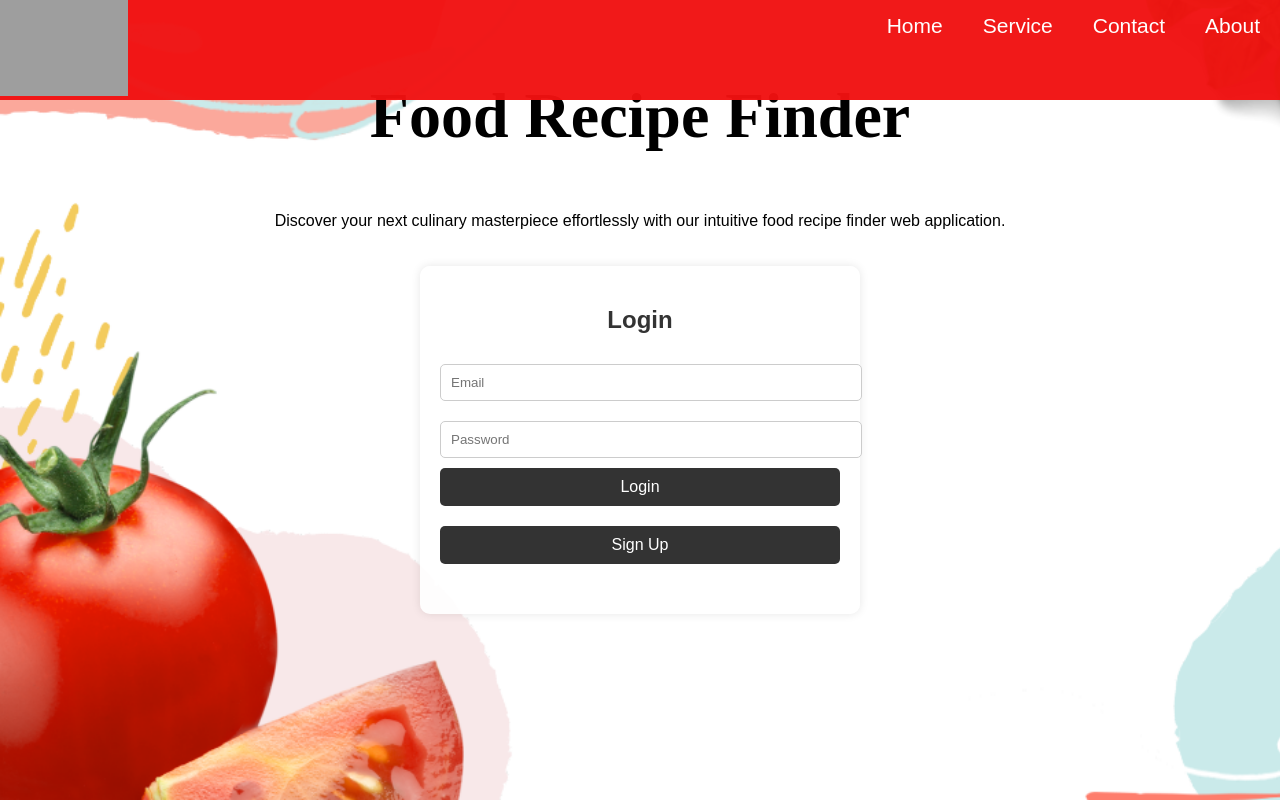
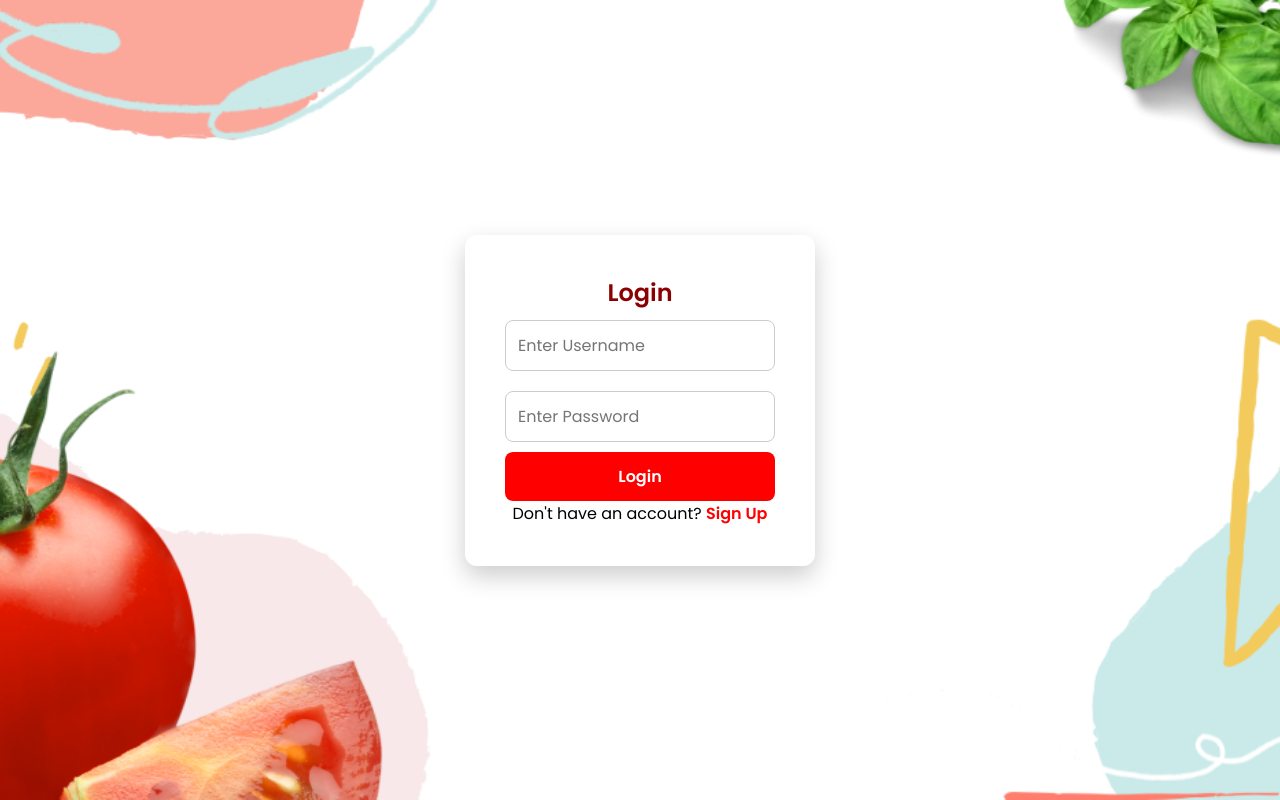
Before and after one commit to Nirmeetchoudhary/my-web-app, a plain HTML site: page login.html in a window 1280 px wide. Drawn offline with Linux system fonts and the light colour scheme; grey boxes are pictures that could not be loaded.

Commit message:
login.html
testing 1.4

```diff
--- a/login.html
+++ b/login.html
@@ -3,122 +3,109 @@
 <head>
     <meta charset="UTF-8">
     <meta name="viewport" content="width=device-width, initial-scale=1.0">
-    <title>Login Page</title>
+    <title>Login</title>
     <style>
-        body {
+        @import url('https://fonts.googleapis.com/css2?family=Poppins:wght@300;400;600&display=swap');
+
+        * {
             margin: 0;
             padding: 0;
-            font-family: Arial, sans-serif;
-            background-size: cover;
+            box-sizing: border-box;
+            font-family: 'Poppins', sans-serif;
+        }
+
+        body {
+            background-image: url(peach.png);
+            background-repeat: no-repeat; /* Stops repetition */
+            background-size: cover; /* Ensures the image covers the entire area */
+            background-position: center;
             height: 100vh;
             display: flex;
-            flex-direction: column;
             align-items: center;
+            justify-content: center;
         }
-        .navbar {
+
+        .login-box {
+            background: white;
+            padding: 40px;
+            border-radius: 12px;
+            box-shadow: 0px 10px 25px rgba(0, 0, 0, 0.2);
+            text-align: center;
+            width: 350px;
+        }
+
+        .login-box h2 {
+            font-size: 24px;
+            color: #8B0000;
+        }
+
+        .login-box input {
             width: 100%;
-            background-color: rgba(241, 17, 17, 0.966);
-            overflow: hidden;
-            padding: 10px 1;
-            position: fixed;
-            top: 0;
-            left: 0;
-            z-index: 1000;
-        }
-        .navbar a {
-            float: right;
-            display: block;
-            color: white;
-            text-align: center;
-            padding: 14px 20px;
-            font-size: 21px;
-            text-decoration: none;
-        }
-        .navbar a:hover {
-            background-color: rgba(255, 255, 255, 0.3);
-        }
-        h1 {
-            color: rgb(0, 0, 0);
-            font-size: 400%;
-            font-family: serif;
-        }
-        .login-container {
-            width: 400px;
-            padding: 20px;
-            background: rgba(255, 255, 255, 0.9);
-            border-radius: 10px;
-            box-shadow: 0 0 10px rgba(0, 0, 0, 0.1);
-            margin-top: 20px;
-            text-align: center;
-        }
-        .login-container h2 {
-            margin-bottom: 20px;
-            color: #333;
-        }
-        .login-container input[type="email"],
-        .login-container input[type="password"] {
-            width: 100%;
-            padding: 10px;
+            padding: 12px;
             margin: 10px 0;
             border: 1px solid #ccc;
-            border-radius: 5px;
+            border-radius: 8px;
+            font-size: 16px;
         }
-        .login-container button {
+
+        .login-box button {
             width: 100%;
-            padding: 10px;
+            background: #FF0000;
+            color: white;
             border: none;
-            border-radius: 5px;
-            background-color: #333;
-            color: white;
+            padding: 12px;
+            border-radius: 8px;
             font-size: 16px;
+            font-weight: bold;
             cursor: pointer;
+            transition: 0.3s;
         }
-        .login-container button:hover {
-            background-color: #555;
+
+        .login-box button:hover {
+            background: #8B0000;
         }
-        .social-login {
-            margin: 20px 0;
+
+        .login-box a {
+            text-decoration: none;
+            color: #FF0000;
+            font-weight: bold;
         }
-        .social-login button {
-            width: 100%;
-            padding: 10px;
-            border: none;
-            border-radius: 5px;
-            background-color: #333;
-            color: white;
-            font-size: 16px;
-            cursor: pointer;
-            margin-bottom: 10px;
+
+        .login-box a:hover {
+            text-decoration: underline;
         }
     </style>
 </head>
-<body background="peach.png">
-    <div class="navbar">
-        <img src="https://i.ibb.co/6DvRKnq/ok.png" height="10%" width="10%" alt="ok" border="0">
-        <a href="about.html">About</a>
-        <a href="#">Contact</a>
-        <a href="#">Service</a>
-        <a href="#">Home</a>
-    </div>
-    <br><br>
-    <h1>Food Recipe Finder</h1>
-    <p>Discover your next culinary masterpiece effortlessly with our intuitive food recipe finder web application.</p>
+<body>
 
-    <div class="login-container">
+    <div class="login-box">
         <h2>Login</h2>
-        <form action="login.php" method="POST">
-            <input type="email" name="email" placeholder="Email" required>
-            <input type="password" name="password" placeholder="Password" required>
+        <form id="login-form">
+            <input type="text" id="username" placeholder="Enter Username" required>
+            <input type="password" id="password" placeholder="Enter Password" required>
             <button type="submit">Login</button>
         </form>
-        <div class="social-login">
-            <button onclick="redirectToSignup()">Sign Up</button>
-        </div>
+        <p>Don't have an account? <a href="signup.html">Sign Up</a></p>
     </div>
+
     <script>
-        function redirectToSignup() {
-            window.location.href = 'signup.html';
-        }
+        document.getElementById("login-form").addEventListener("submit", function(event) {
+            event.preventDefault();
+
+            let username = document.getElementById("username").value;
+            let password = document.getElementById("password").value;
+
+            let storedPassword = localStorage.getItem(username);
+
+            if (storedPassword && storedPassword === password) {
+                localStorage.setItem("loggedInUser", username);
+                alert("Login successful!");
+                window.location.href = "index.html";
+            } else {
+                alert("Invalid credentials! Please try again.");
+            }
+        });
     </script>
+
 </body>
 </html>
```
